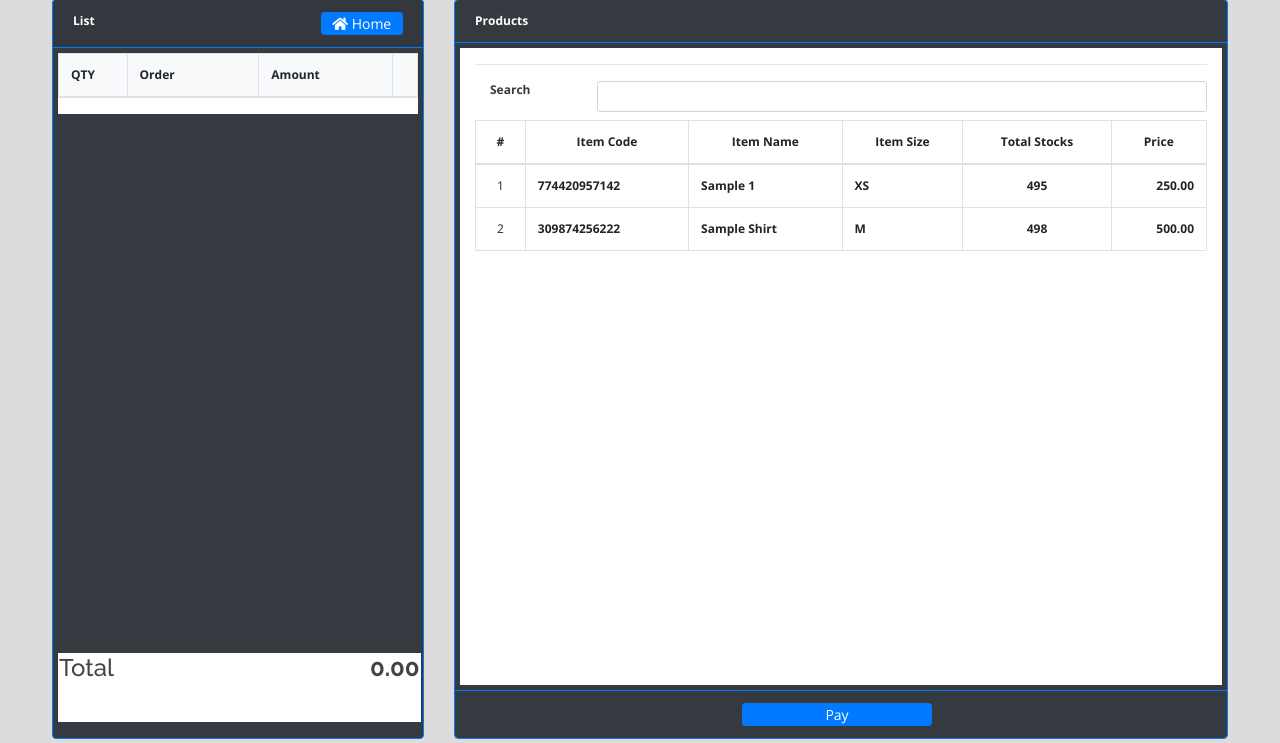
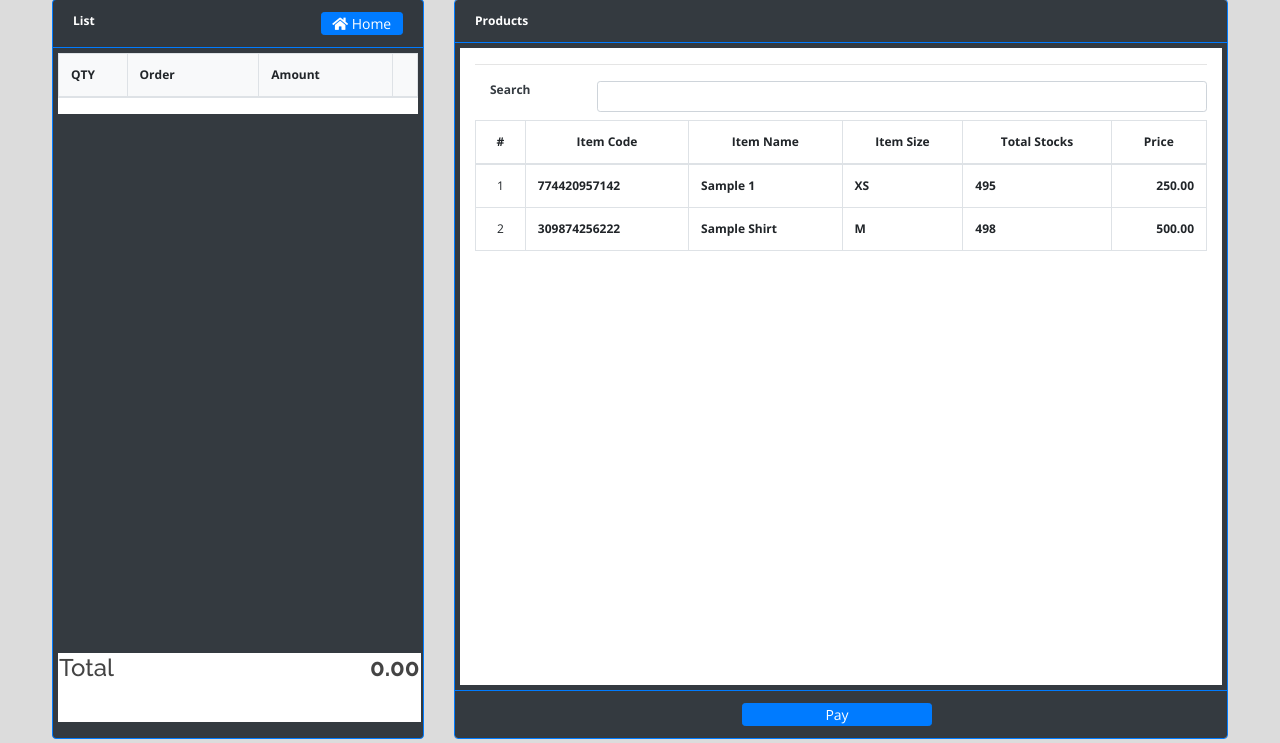
Before and after one commit to animus12/last-group, a PHP site: page /pos/index.php in a window 1280 px wide. Shown: the part 57-800 px from the top of the page. Run offline with PHP 8.4, Linux system fonts and the light colour scheme; the visitor is signed in with stand-in values (Sample User, id 1); data comes from the database, SQL or seed files in the repository; lists and menus that the app fills with data are empty; some libraries are stand-ins or nearby versions.

Commit message:
add something 2

```diff
--- a/pos/home.php
+++ b/pos/home.php
@@ -215,7 +215,7 @@ endif;
 												<td><b><?php echo $row['item_code'] ?></b></td>
 												<td><b><?php echo ucwords($row['name']) ?></b></td>
 												<td><b><?php echo $row['size'] ?></b></td>
-												<td class="text-center"><b><?php echo number_format($available) ?></b></td>
+												<td class=""><b><?php echo $available; ?></b></td>
 												<td class="text-right"><b><?php echo number_format($row['price'],2) ?></b></td>
 											</tr>
 
```
